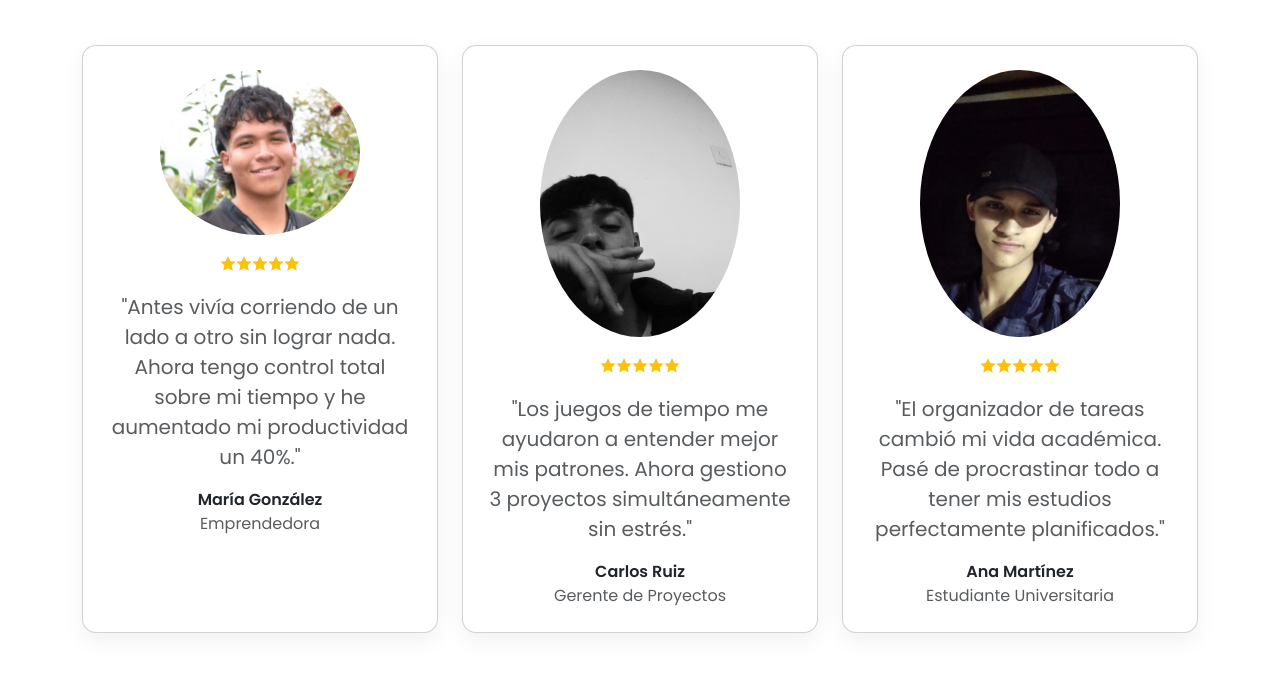
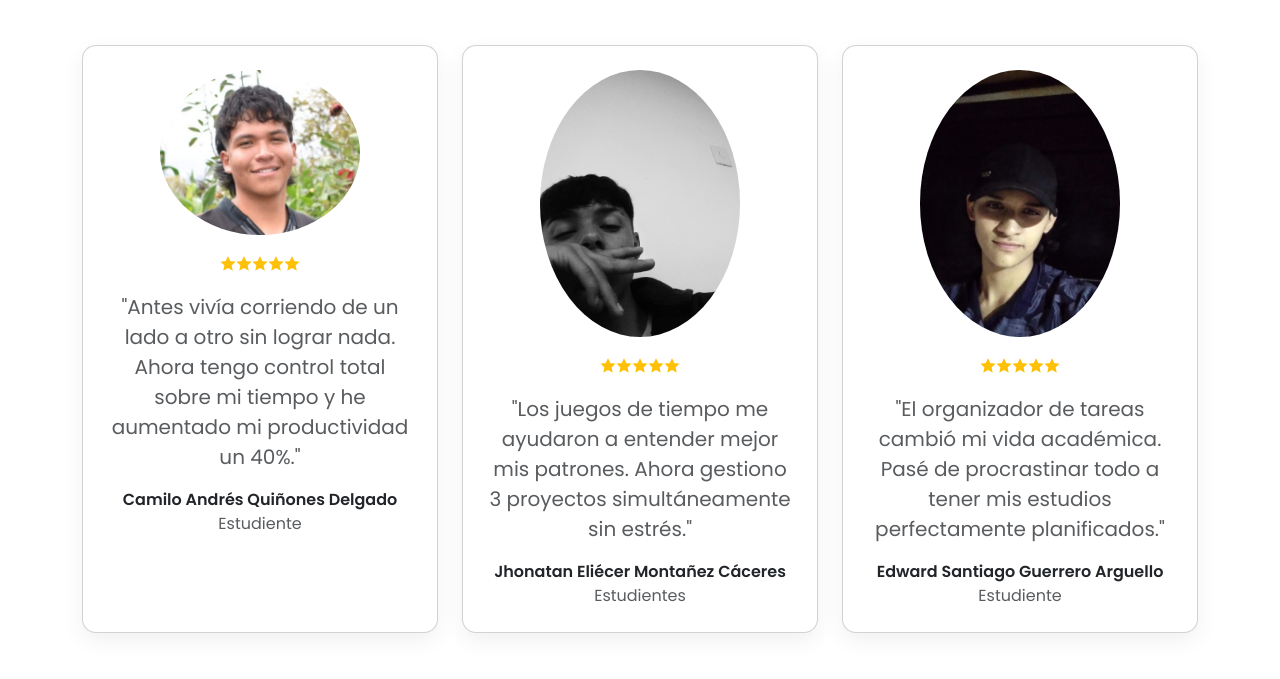
Before and after one commit to LuxG-maker/Proyectos, a plain HTML site: page index.html in a window 1280 px wide. Shown: the part 2162-2841 px from the top of the page. Drawn offline with nearby package versions, Linux system fonts and the light colour scheme.

Commit message:
Update index.html

```diff
--- a/index.html
+++ b/index.html
@@ -194,29 +194,29 @@
         <div class="row g-4">
           <div class="col-md-4">
             <div class="card p-4 text-center h-100">
-              <img src="./Multimedia/pj1.jpg" class="rounded-circle mx-auto mb-3 50px" alt="María" id="pj">
+              <img src="./Multimedia/pj1.jpg" class="rounded-circle mx-auto mb-3 50px" alt="Camilo Andrés Quiñones Delgado" id="pj">
               <div class="mb-3"><i class="ri-star-fill text-warning"></i><i class="ri-star-fill text-warning"></i><i class="ri-star-fill text-warning"></i><i class="ri-star-fill text-warning"></i><i class="ri-star-fill text-warning"></i></div>
               <blockquote class="blockquote text-muted">"Antes vivía corriendo de un lado a otro sin lograr nada. Ahora tengo control total sobre mi tiempo y he aumentado mi productividad un 40%."</blockquote>
-              <div class="fw-semibold">María González</div>
-              <div class="text-muted">Emprendedora</div>
+              <div class="fw-semibold">Camilo Andrés Quiñones Delgado</div>
+              <div class="text-muted">Estudiente</div>
             </div>
           </div>
           <div class="col-md-4">
             <div class="card p-4 text-center h-100">
-              <img src="./Multimedia/pj2.jpg" class="rounded-circle mx-auto mb-3 " alt="Carlos" id="pj">
+              <img src="./Multimedia/pj2.jpg" class="rounded-circle mx-auto mb-3 " alt="Jhonatan Eliécer Montañez Cáceres" id="pj">
               <div class="mb-3"><i class="ri-star-fill text-warning"></i><i class="ri-star-fill text-warning"></i><i class="ri-star-fill text-warning"></i><i class="ri-star-fill text-warning"></i><i class="ri-star-fill text-warning"></i></div>
               <blockquote class="blockquote text-muted">"Los juegos de tiempo me ayudaron a entender mejor mis patrones. Ahora gestiono 3 proyectos simultáneamente sin estrés."</blockquote>
-              <div class="fw-semibold">Carlos Ruiz</div>
-              <div class="text-muted">Gerente de Proyectos</div>
+              <div class="fw-semibold">Jhonatan Eliécer Montañez Cáceres</div>
+              <div class="text-muted">Estudientes</div>
             </div>
           </div>
           <div class="col-md-4">
             <div class="card p-4 text-center h-100">
-              <img src="./Multimedia/pj3.jpg" class="rounded-circle mx-auto mb-3 50px" alt="Ana" id="pj">
+              <img src="./Multimedia/pj3.jpg" class="rounded-circle mx-auto mb-3 50px" alt="Edward Santiago Guerrero Arguello" id="pj">
               <div class="mb-3"><i class="ri-star-fill text-warning"></i><i class="ri-star-fill text-warning"></i><i class="ri-star-fill text-warning"></i><i class="ri-star-fill text-warning"></i><i class="ri-star-fill text-warning"></i></div>
               <blockquote class="blockquote text-muted">"El organizador de tareas cambió mi vida académica. Pasé de procrastinar todo a tener mis estudios perfectamente planificados."</blockquote>
-              <div class="fw-semibold">Ana Martínez</div>
-              <div class="text-muted">Estudiante Universitaria</div>
+              <div class="fw-semibold">Edward Santiago Guerrero Arguello</div>
+              <div class="text-muted">Estudiente</div>
             </div>
           </div>
         </div>
```
